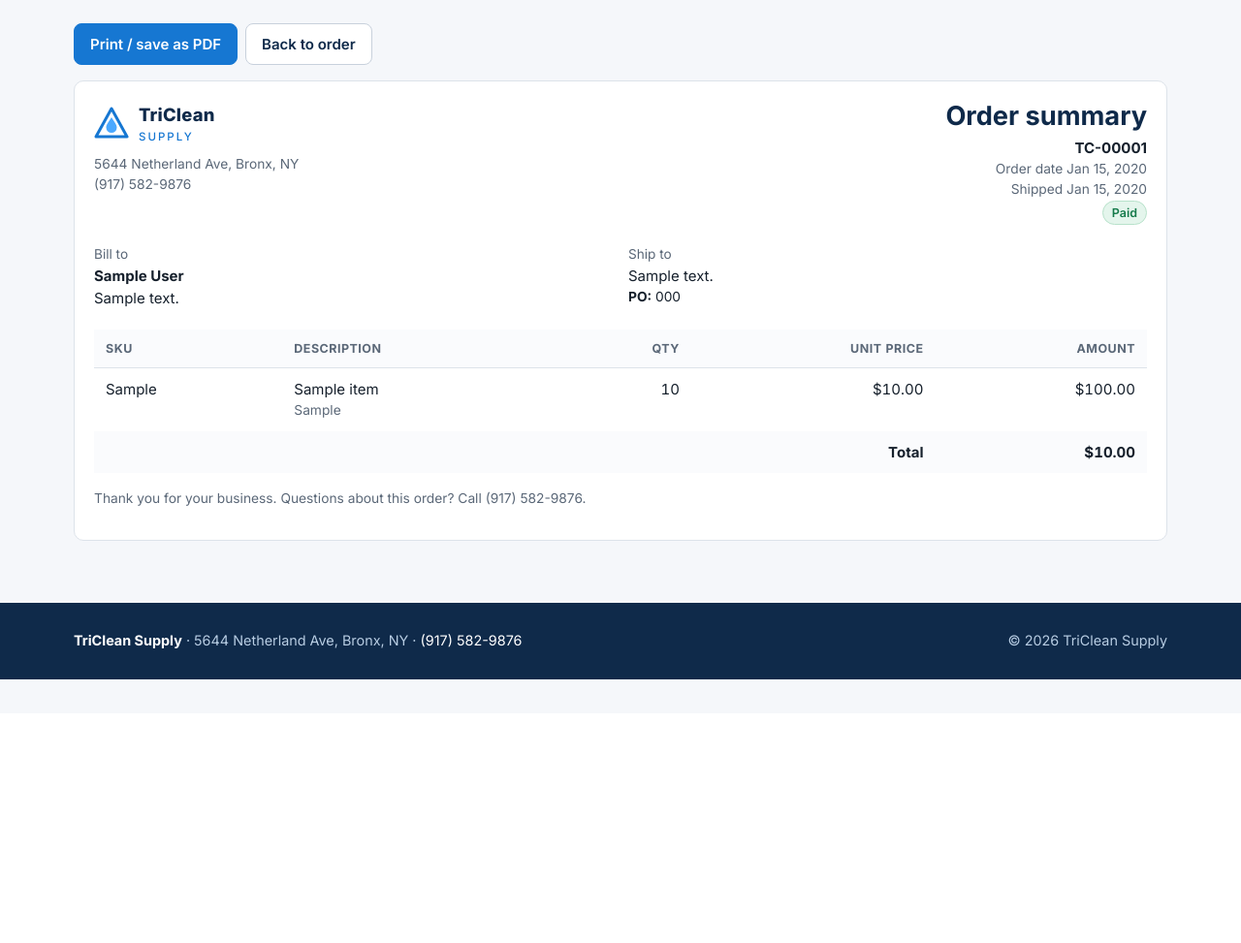
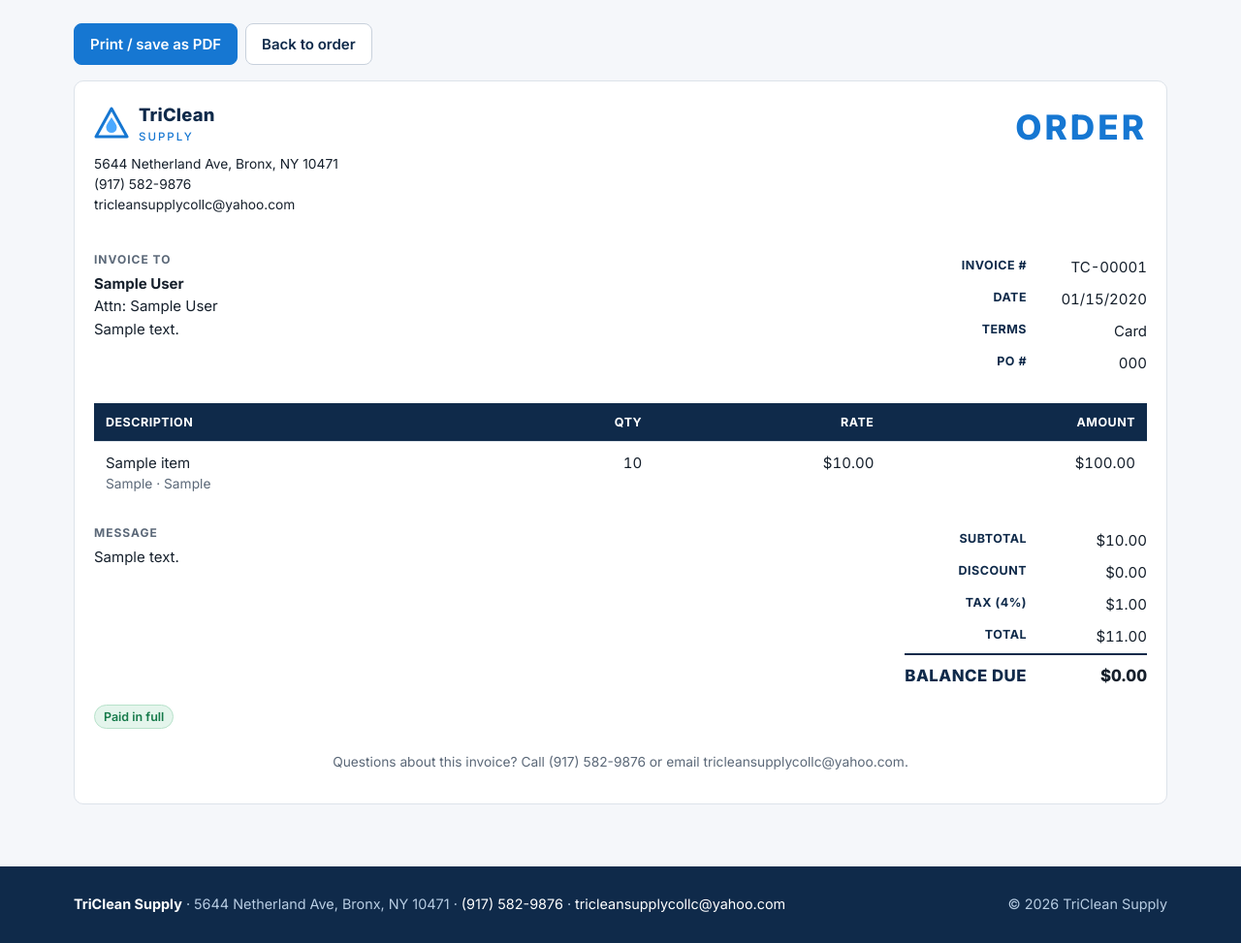
Before and after one commit to sheilt614/triclean-portal, a Flask app: page /admin/orders/1/invoice in a window 1280 px wide. Shown: the part 64-1037 px from the top of the page at 97% size. Before the commit the page ends 765 px from the top, so only its background shows below. Run offline with Flask 3, Linux system fonts and the light colour scheme; the visitor is signed in with stand-in values (Sample User, id 1); tables that the repository leaves empty hold one stand-in row (values such as "Sample post"); some libraries are stand-ins or nearby versions.

Commit message:
Match invoices to TriClean's Excel invoice template; add tax and discounts
Invoice now follows the owner's TriCleanSupplyInvoice.xlsx layout: Invoice
To, Invoice # / Date / Due Date / Terms, Description / Qty / Rate / Amount,
a Message box, and Subtotal / Discount / Tax / Total / Balance Due.

- Customers get a sales tax rate (0 for resale-exempt); tax is computed at
  checkout and shown to the customer before they order.
- Staff can set a per-order discount, override or recalculate tax, and add
  an invoice message. Order lists and unpaid totals use the full total.
- Company address/email defaults updated from the template (ZIP 10471,
  tricleansupplycollc@yahoo.com).

Co-Authored-By: Claude Opus 5.5 <noreply@anthropic.com>

```diff
--- a/app.py
+++ b/app.py
@@ -52,8 +52,8 @@ def create_app(config: dict | None = None) -> Flask:
         MAX_CONTENT_LENGTH=5 * 1024 * 1024,  # spreadsheet uploads
         COMPANY_NAME="TriClean Supply",
         COMPANY_PHONE=os.environ.get("COMPANY_PHONE", "(917) 582-9876"),
-        COMPANY_EMAIL=os.environ.get("COMPANY_EMAIL", ""),
-        COMPANY_ADDRESS=os.environ.get("COMPANY_ADDRESS", "5644 Netherland Ave, Bronx, NY"),
+        COMPANY_EMAIL=os.environ.get("COMPANY_EMAIL", "tricleansupplycollc@yahoo.com"),
+        COMPANY_ADDRESS=os.environ.get("COMPANY_ADDRESS", "5644 Netherland Ave, Bronx, NY 10471"),
     )
     if config:
         app.config.update(config)
--- a/portal.py
+++ b/portal.py
@@ -131,6 +131,8 @@ def checkout():
                 notes=request.form.get("notes", "").strip() or None,
                 shipping_address=shipping, subtotal=subtotal,
             )
+            order.customer = customer
+            order.recalculate_tax()
             for line in lines:
                 p = line["product"]
                 order.items.append(OrderItem(
@@ -143,7 +145,8 @@ def checkout():
             flash(f"Order {order.number} placed. TriClean will confirm it shortly.")
             return redirect(url_for("portal.order_detail", order_id=order.id))
 
-    return render_template("portal/checkout.html", lines=lines, subtotal=subtotal, customer=customer)
+    tax = (subtotal * Decimal(customer.tax_rate or 0) / 100).quantize(Decimal("0.01"))
+    return render_template("portal/checkout.html", lines=lines, subtotal=subtotal, tax=tax, customer=customer)
 
 
 @bp.route("/orders")
--- a/render.yaml
+++ b/render.yaml
@@ -19,4 +19,4 @@ services:
       - key: COMPANY_EMAIL
         sync: false
       - key: COMPANY_ADDRESS
-        value: "5644 Netherland Ave, Bronx, NY"
+        value: "5644 Netherland Ave, Bronx, NY 10471"
--- a/seed.py
+++ b/seed.py
@@ -63,7 +63,7 @@ def main() -> None:
             db.session.add(Price(product_id=p.id, min_qty=10, price=(p.base_price * Decimal("0.92")).quantize(Decimal("0.01"))))
 
         bar = Customer(name="Demo Bar & Grill", contact_name="Sam Demo", email="buyer@barandgrill.test",
-                       shipping_address="100 Demo St\nBronx, NY 10463", billing_address="100 Demo St\nBronx, NY 10463")
+                       shipping_address="100 Demo St\nBronx, NY 10463", billing_address="100 Demo St\nBronx, NY 10463", tax_rate=Decimal("8.875"))
         pm = Customer(name="Demo Property Management", contact_name="Pat Demo", email="buyer@propmgmt.test",
                       shipping_address="200 Sample Ave\nYonkers, NY 10701", discount_pct=Decimal("5"), net_days=45)
         db.session.add_all([bar, pm])
--- a/static/style.css
+++ b/static/style.css
@@ -185,3 +185,12 @@ td.low { background: var(--bad-soft); color: var(--bad); font-weight: 700; }
   body { background: #fff; }
   .card, .table-wrap { border: none; }
 }
+
+/* Invoice — mirrors TriClean's Excel invoice template */
+.invoice-title { font-size: 2.2rem; font-weight: 800; letter-spacing: 3px; color: var(--blue); }
+.invoice-label { font-size: 0.75rem; font-weight: 700; letter-spacing: 1px; text-transform: uppercase; color: var(--muted); margin-bottom: 4px; }
+.invoice-meta, .invoice-totals { width: auto; margin-left: auto; border-collapse: collapse; }
+.invoice-meta th, .invoice-totals th { text-transform: uppercase; font-size: 0.78rem; letter-spacing: 0.5px; color: var(--navy); background: none; text-align: right; padding: 5px 14px 5px 0; border: none; }
+.invoice-meta td, .invoice-totals td { text-align: right; padding: 5px 0; border: none; font-variant-numeric: tabular-nums; min-width: 110px; }
+.invoice-totals tr.balance th, .invoice-totals tr.balance td { border-top: 2px solid var(--navy); font-weight: 800; font-size: 1.05rem; padding-top: 8px; }
+.invoice-lines thead th { background: var(--navy); color: #fff; }
--- a/templates/admin/customer_edit.html
+++ b/templates/admin/customer_edit.html
@@ -23,7 +23,9 @@
       <option value="card" {{ 'selected' if customer.payment_terms == 'card' }}>Card</option></select></div>
     <div><label for="net_days">Invoice due after (days)</label><input type="number" id="net_days" name="net_days" value="{{ customer.net_days or 30 }}" min="0"></div>
     <div><label for="discount_pct">Discount off standard prices (%)</label><input type="text" id="discount_pct" name="discount_pct" value="{{ '%g'|format((customer.discount_pct or 0)|float) }}"></div>
+    <div><label for="tax_rate">Sales tax rate (%)</label><input type="text" id="tax_rate" name="tax_rate" value="{{ '%g'|format((customer.tax_rate or 0)|float) }}" placeholder="e.g. 8.875"></div>
   </div>
+  <p class="hint">Sales tax is added to each order from this rate. Use 0 for customers with a resale or exempt certificate on file.</p>
   <p class="hint">The discount applies to every product this customer doesn't have a specific price for. Use "Set this customer's prices" for product-by-product pricing.</p>
   <label for="notes">Internal notes</label><textarea id="notes" name="notes" rows="2">{{ customer.notes or '' }}</textarea>
   <label class="check"><input type="checkbox" name="active" value="1" {{ 'checked' if customer.active }}> Active (can log in and order)</label>
@@ -57,7 +59,7 @@
 
 <div class="card">
   <h2>Recent orders</h2>
-  {% if customer.orders %}<ul>{% for o in customer.orders[:10] %}<li><a href="{{ url_for('admin.order_detail', order_id=o.id) }}">{{ o.number }}</a> · {{ o.created_at|date }} · {{ o.subtotal|money }} · <span class="tag {{ o.status }}">{{ o.status }}</span></li>{% endfor %}</ul>
+  {% if customer.orders %}<ul>{% for o in customer.orders[:10] %}<li><a href="{{ url_for('admin.order_detail', order_id=o.id) }}">{{ o.number }}</a> · {{ o.created_at|date }} · {{ o.total|money }} · <span class="tag {{ o.status }}">{{ o.status }}</span></li>{% endfor %}</ul>
   {% else %}<p class="muted">No orders yet.</p>{% endif %}
 </div>
 {% endif %}
--- a/templates/admin/dashboard.html
+++ b/templates/admin/dashboard.html
@@ -17,7 +17,7 @@
     <tbody>{% for o in open_orders %}<tr>
       <td><a href="{{ url_for('admin.order_detail', order_id=o.id) }}"><strong>{{ o.number }}</strong></a></td>
       <td>{{ o.customer.name }}</td><td>{{ o.created_at|date('%b %d, %I:%M %p') }}</td>
-      <td><span class="tag {{ o.status }}">{{ o.status|capitalize }}</span></td><td class="num">{{ o.subtotal|money }}</td></tr>{% endfor %}</tbody>
+      <td><span class="tag {{ o.status }}">{{ o.status|capitalize }}</span></td><td class="num">{{ o.total|money }}</td></tr>{% endfor %}</tbody>
   </table></div>
   {% else %}<p class="muted">Nothing waiting.</p>{% endif %}
 </div>
--- a/templates/admin/orders.html
+++ b/templates/admin/orders.html
@@ -15,7 +15,7 @@
     <td>{{ o.customer.name }}</td><td class="nowrap">{{ o.created_at|date }}</td>
     <td><span class="tag {{ o.status }}">{{ o.status|capitalize }}</span></td>
     <td>{{ 'Invoice' if o.payment_method == 'invoice' else 'Card' }}{% if o.paid %} <span class="tag ok">Paid</span>{% elif o.invoice_due and o.status not in ('cancelled',) %} <span class="small muted">due {{ o.invoice_due|date }}</span>{% endif %}</td>
-    <td class="num">{{ o.subtotal|money }}</td></tr>
+    <td class="num">{{ o.total|money }}</td></tr>
   {% else %}<tr><td colspan="6" class="muted">No orders here.</td></tr>{% endfor %}</tbody>
 </table></div>
 {% endblock %}
--- a/templates/invoice.html
+++ b/templates/invoice.html
@@ -1,36 +1,61 @@
 {% extends "base.html" %}
+{# Laid out like TriClean's own Excel invoice template (TriCleanSupplyInvoice.xlsx). #}
 {% block title %}{{ 'Invoice' if order.payment_method == 'invoice' else 'Order' }} {{ order.number }} — {{ company.name }}{% endblock %}
 {% block content %}
 <div class="no-print actions" style="margin:0 0 16px;">
   <button type="button" onclick="window.print()">Print / save as PDF</button>
   <a class="btn secondary" href="{{ url_for('admin.order_detail', order_id=order.id) if current_user.is_admin else url_for('portal.order_detail', order_id=order.id) }}">Back to order</a>
 </div>
-<div class="card">
+<div class="card invoice">
   <div class="row between" style="align-items:flex-start;">
     <div>
       <div class="brand" style="color:var(--navy);">{% include "_logo.html" %}<span>TriClean<small style="color:var(--blue);">Supply</small></span></div>
-      <p class="muted small" style="margin-top:8px;">{{ company.address }}<br>{{ company.phone }}{% if company.email %}<br>{{ company.email }}{% endif %}</p>
+      <p class="small" style="margin-top:8px;">{{ company.address }}<br>{{ company.phone }}{% if company.email %}<br>{{ company.email }}{% endif %}</p>
     </div>
-    <div class="right">
-      <h1 style="margin-bottom:4px;">{{ 'Invoice' if order.payment_method == 'invoice' else 'Order summary' }}</h1>
-      <div><strong>{{ order.number }}</strong></div>
-      <div class="muted small">Order date {{ order.created_at|date }}</div>
-      {% if order.shipped_at %}<div class="muted small">Shipped {{ order.shipped_at|date }}</div>{% endif %}
-      {% if order.invoice_due %}<div class="small"><strong>Due {{ order.invoice_due|date }}</strong> (net {{ order.customer.net_days }})</div>{% endif %}
-      {% if order.paid %}<span class="tag ok">Paid</span>{% endif %}
+    <div class="invoice-title">{{ 'INVOICE' if order.payment_method == 'invoice' else 'ORDER' }}</div>
+  </div>
+
+  <div class="grid two" style="margin:24px 0;">
+    <div>
+      <div class="invoice-label">Invoice to</div>
+      <strong>{{ order.customer.name }}</strong>
+      {% if order.customer.contact_name %}<div>Attn: {{ order.customer.contact_name }}</div>{% endif %}
+      <div style="white-space:pre-line;">{{ order.customer.billing_address or order.shipping_address }}</div>
+      {% if order.customer.billing_address and order.customer.billing_address.strip() != order.shipping_address.strip() %}
+        <div class="invoice-label" style="margin-top:10px;">Ship to</div>
+        <div style="white-space:pre-line;">{{ order.shipping_address }}</div>
+      {% endif %}
     </div>
+    <table class="invoice-meta">
+      <tr><th>Invoice #</th><td>{{ order.number }}</td></tr>
+      <tr><th>Date</th><td>{{ (order.shipped_at or order.created_at)|date('%m/%d/%Y') }}</td></tr>
+      {% if order.invoice_due %}<tr><th>Due date</th><td>{{ order.invoice_due|date('%m/%d/%Y') }}</td></tr>{% endif %}
+      <tr><th>Terms</th><td>{{ order.terms_label }}</td></tr>
+      {% if order.po_number %}<tr><th>PO #</th><td>{{ order.po_number }}</td></tr>{% endif %}
+    </table>
   </div>
-  <div class="grid two" style="margin:20px 0;">
-    <div><div class="stat-label">Bill to</div><strong>{{ order.customer.name }}</strong>
-      <div style="white-space:pre-line;">{{ order.customer.billing_address or '' }}</div></div>
-    <div><div class="stat-label">Ship to</div><div style="white-space:pre-line;">{{ order.shipping_address }}</div>
-      {% if order.po_number %}<div class="small"><strong>PO:</strong> {{ order.po_number }}</div>{% endif %}</div>
+
+  <div style="overflow-x:auto;"><table class="invoice-lines">
+    <thead><tr><th>Description</th><th class="num">Qty</th><th class="num">Rate</th><th class="num">Amount</th></tr></thead>
+    <tbody>{% for i in order.items %}<tr>
+      <td>{{ i.name }}<div class="muted small">{{ i.sku }}{% if i.unit %} · {{ i.unit }}{% endif %}</div></td>
+      <td class="num">{{ i.quantity }}</td><td class="num">{{ i.unit_price|money }}</td><td class="num">{{ i.line_total|money }}</td></tr>{% endfor %}</tbody>
+  </table></div>
+
+  <div class="grid two" style="margin-top:20px; align-items:start;">
+    <div>
+      <div class="invoice-label">Message</div>
+      <div style="white-space:pre-line;">{{ order.invoice_message or 'Thank you for your business.' }}</div>
+    </div>
+    <table class="invoice-totals">
+      <tr><th>Subtotal</th><td>{{ order.subtotal|money }}</td></tr>
+      <tr><th>Discount</th><td>{{ ('-' ~ (order.discount|money)) if order.discount else '$0.00' }}</td></tr>
+      <tr><th>Tax{% if order.customer.tax_rate %} ({{ '%g'|format(order.customer.tax_rate|float) }}%){% endif %}</th><td>{{ order.tax|money }}</td></tr>
+      <tr><th>Total</th><td>{{ order.total|money }}</td></tr>
+      <tr class="balance"><th>Balance due</th><td>{{ order.balance_due|money }}</td></tr>
+    </table>
   </div>
-  <div style="overflow-x:auto;"><table>
-    <thead><tr><th>SKU</th><th>Description</th><th class="num">Qty</th><th class="num">Unit price</th><th class="num">Amount</th></tr></thead>
-    <tbody>{% for i in order.items %}<tr><td>{{ i.sku }}</td><td>{{ i.name }}{% if i.unit %}<div class="muted small">{{ i.unit }}</div>{% endif %}</td><td class="num">{{ i.quantity }}</td><td class="num">{{ i.unit_price|money }}</td><td class="num">{{ i.line_total|money }}</td></tr>{% endfor %}</tbody>
-    <tfoot><tr><td colspan="4" class="right">Total</td><td class="num">{{ order.subtotal|money }}</td></tr></tfoot>
-  </table></div>
-  <p class="muted small" style="margin-top:16px;">Thank you for your business. Questions about this {{ 'invoice' if order.payment_method == 'invoice' else 'order' }}? Call {{ company.phone }}.</p>
+  {% if order.paid %}<p style="margin-top:12px;"><span class="tag ok">Paid in full</span></p>{% endif %}
+  <p class="muted small" style="margin-top:24px; text-align:center;">Questions about this invoice? Call {{ company.phone }}{% if company.email %} or email {{ company.email }}{% endif %}.</p>
 </div>
 {% endblock %}
--- a/templates/portal/order_detail.html
+++ b/templates/portal/order_detail.html
@@ -14,7 +14,10 @@
 <table>
   <thead><tr><th>Item</th><th class="num">Qty</th><th class="num">Unit price</th><th class="num">Total</th></tr></thead>
   <tbody>{% for i in order.items %}<tr><td>{{ i.name }}<div class="muted small">{{ i.sku }}{% if i.unit %} · {{ i.unit }}{% endif %}</div></td><td class="num">{{ i.quantity }}</td><td class="num">{{ i.unit_price|money }}</td><td class="num">{{ i.line_total|money }}</td></tr>{% endfor %}</tbody>
-  <tfoot><tr><td colspan="3" class="right">Subtotal</td><td class="num">{{ order.subtotal|money }}</td></tr></tfoot>
+  <tfoot><tr><td colspan="3" class="right">Subtotal</td><td class="num">{{ order.subtotal|money }}</td></tr>
+    {% if order.discount %}<tr><td colspan="3" class="right">Discount</td><td class="num">-{{ order.discount|money }}</td></tr>{% endif %}
+    {% if order.tax %}<tr><td colspan="3" class="right">Tax</td><td class="num">{{ order.tax|money }}</td></tr>{% endif %}
+    {% if order.discount or order.tax %}<tr><td colspan="3" class="right">Total</td><td class="num">{{ order.total|money }}</td></tr>{% endif %}</tfoot>
 </table>
 </div>
 <div class="grid two" style="margin-top:16px;">
--- a/templates/portal/orders.html
+++ b/templates/portal/orders.html
@@ -13,7 +13,7 @@
       <td>{{ o.created_at|date }}</td>
       <td><span class="tag {{ o.status }}">{{ o.status|capitalize }}</span>{% if o.payment_method == 'invoice' and o.status in ('shipped','delivered') %} <span class="tag {{ 'ok' if o.paid else '' }}">{{ 'Paid' if o.paid else 'Invoice open' }}</span>{% endif %}</td>
       <td>{{ o.po_number or '' }}</td>
-      <td class="num">{{ o.subtotal|money }}</td>
+      <td class="num">{{ o.total|money }}</td>
       <td class="right"><form method="post" action="{{ url_for('portal.reorder', order_id=o.id) }}" class="inline">{{ csrf_field() }}<button class="small secondary" type="submit">Reorder</button></form></td>
     </tr>
   {% endfor %}
```
Also changed, not shown: admin.py (+19 -3 lines), models.py (+25 -0 lines), templates/admin/order_detail.html (+18 -1 lines), templates/portal/checkout.html (+5 -3 lines), tests/test_app.py (+23 -0 lines), 1 other file.
